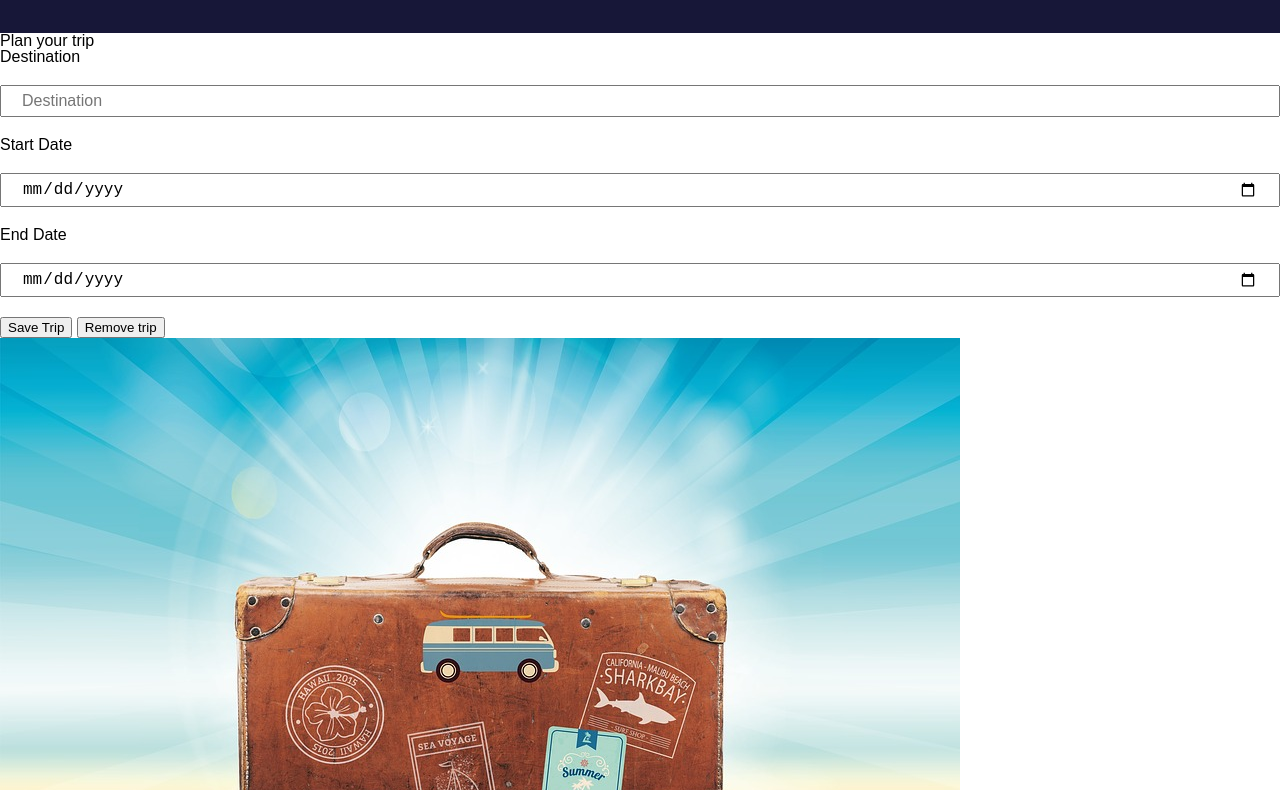
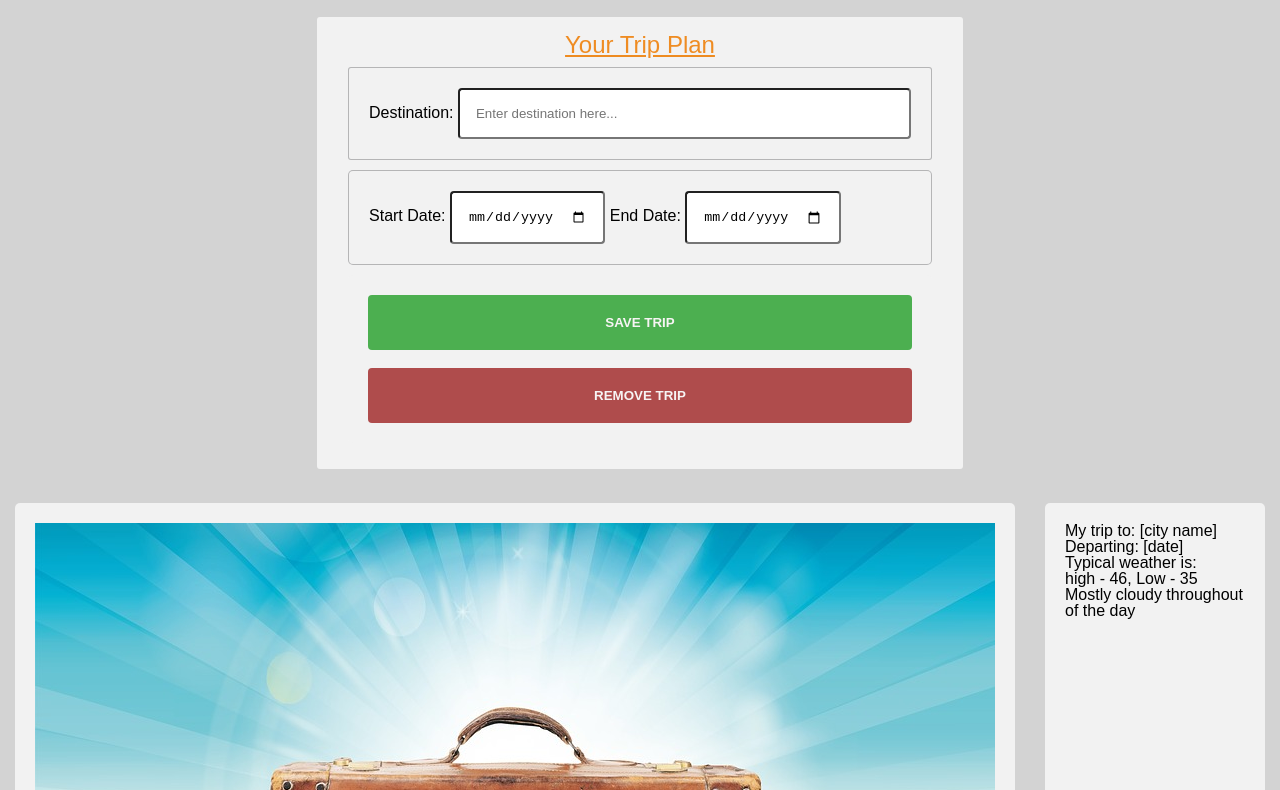
Before and after one commit to Sakaow/newcapstone, a website built with webpack: page src/client/views/index.html in a window 1280 px wide. Shown: the part 91-881 px from the top of the page. Built offline with nearby package versions, Linux system fonts and the light colour scheme.

Commit message:
style form

```diff
--- a/src/client/index.js
+++ b/src/client/index.js
@@ -6,5 +6,6 @@ import './styles/footer.scss'
 import './styles/form.scss'
 import './styles/header.scss'
 
+
+// export components here
 import './images/travel.jpg'
-// export components here
--- a/src/client/styles/base.scss
+++ b/src/client/styles/base.scss
@@ -1,16 +1,40 @@
+$bg-color: #f2f2f2;
+$shadow-color: #ffb6c1;
+$color: rgba(238, 133, 20, 0.94);
+
 body {
-  display: flex;
   font-family: 'Poppins', sans-serif;
-  flex-direction: column;
-  min-height: 100vh;
-  margin: 0;
+  background-color: lightgray;
+  height: 100%;
 }
 
-main {
-  flex: 2;
+h2 {
+  display: block;
+  color: $color;
+  font-size: 1.5rem;
+  text-align: center;
+  text-shadow: 2px 2x #ffb6c1;
+  text-decoration-line: underline;
 }
 
-section {
-  max-width: 800px;
-  margin: 50px auto;
+.container {
+  display: flex;
+  flex-direction: column;
+  justify-content: center;
+  flex-wrap: wrap;
+  align-items: center;
+  height: 100%;
 }
+
+.trips {
+  display: flex;
+  flex-direction: row;
+  // display: none;
+}
+
+div {
+  border-radius: 5px;
+  background-color: $bg-color;
+  padding: 20px;
+  margin: 10px 15px;
+}
--- a/src/client/styles/footer.scss
+++ b/src/client/styles/footer.scss
@@ -3,15 +3,16 @@ $text-color: #fff;
 
 footer {
   background-color: $base-color;
-  opacity: 0.5;
+  opacity: 0.8;
+  min-width: 50px;
   min-height: 50px;
 }
 
-h3 {
+footer > h3 {
   display: flex;
+  flex-direction: row;
   justify-content: center;
   text-transform: uppercase;
-  align-self: center;
   color: $text-color;
-  padding: 40px;
+  padding: 1.5rem;
 }
--- a/src/client/styles/form.scss
+++ b/src/client/styles/form.scss
@@ -1,68 +1,80 @@
 $base-color: #171738;
-$text-color: #fff;
+$text-color: rgb(247, 244, 244);
+$bg-color: #f2f2f2;
+$color: rgba(122, 122, 124, 0.5);
 
-.input-info {
-  display: flex;
-  flex-direction: column;
-  justify-content: center;
-  background: rgba(250, 120, 100, 0.6);
+form {
   border-radius: 3px;
-  min-width: auto;
-  min-height: 200px;
+  background-color: $bg-color;
+  padding: 1rem;
+  margin: 1.5rem;
+}
+
+// Destination input text
+#input-info {
+  border-radius: 3px;
+  min-width: 50%;
   font-size: 1rem;
+  border: 1px solid $color;
 
-  form {
-    border-radius: 3px;
-    padding: 1.5rem;
-  }
-
-  label {
-    margin-top: 10px;
-    font-weight: bold;
-  }
-
-  .myinput {
-    min-height: 50px;
-  }
-
-  .mybutton {
-    background: $base-color;
-    color: $text-color;
-    min-height: 50px;
-    text-transform: uppercase;
-    text-align: center;
+  input[type='text'],
+  select {
+    padding: 1rem;
+    display: inline-block;
+    border-radius: 4px;
+    box-sizing: border-box;
   }
 }
-.err_message {
-  // background: black;
-  font-size: 2rem;
-  color: red;
-  font-weight: bold;
-  text-align: center;
+
+// Date input
+#date-info {
+  border: 1px solid $color;
+  input[type='date'] {
+    padding: 1rem;
+    display: inline-block;
+    border-radius: 4px;
+    box-sizing: border-box;
+  }
 }
 
-input {
-  padding: 5px 20px;
+// Button submit
+button[type='submit'] {
   width: 100%;
-  line-height: 16px;
-  margin: 20px 0;
-  font-size: 1rem;
+  background-color: #4caf50;
+  font-weight: bold;
+  text-transform: uppercase;
+  color: $text-color;
+  padding: 20px;
+  // margin: 18px 0;
+  border: none;
+  border-radius: 4px;
+  cursor: pointer;
 }
 
-.output-info {
-  display: flex;
-  // justify-content: center;
-  flex-direction: column;
-  // align-items: center;
-  font-weight: bold;
-  font-size: 1rem;
-  border-radius: 3px;
-  min-height: 200px;
-  padding: 20px;
-  background: rgba(45, 3, 182, 0.5);
+button[type='submit']:hover {
+  background-color: #a6caa8;
+  color: #000;
 }
 
-.display {
+// Button remove
+.remove {
+  // display: none;
+  margin-top: 18px;
+}
+
+button[type='button'] {
+  width: 100%;
+  background-color: #af4c4c;
+  font-weight: bold;
+  text-transform: uppercase;
   color: $text-color;
-  font-size: 1.5rem;
+  padding: 20px;
+  border: none;
+  border-radius: 4px;
+  cursor: pointer;
 }
+
+button[type='button']:hover {
+  background-color: #cf9a9a;
+  color: #000;
+}
--- a/src/client/styles/header.scss
+++ b/src/client/styles/header.scss
@@ -7,7 +7,8 @@ header {
   background-color: $base-color;
   color: $text-color;
   min-height: 80px;
-  padding: 50px;
+  padding: 30px;
   font-size: 1.5rem;
   font-weight: bold;
+  text-transform: uppercase;
 }
--- a/src/client/views/index.html
+++ b/src/client/views/index.html
@@ -12,30 +12,31 @@
     <header>
         <h1>Travel App</h1>
     </header>
-    <main>
-        <article class="plan">
-            <h2>Plan your trip</h2>
+    <main class="container">
+        <section class="plan">
             <form method="post">
+                <h2>Your Trip Plan</h2>
                 <fieldset>
-                    <div class="form-group">
-                        <label for="destination">Destination</label>
-                        <input type="text" name="destination" id="destination" placeholder="Destination">
+                    <div class="form-group" id="input-info">
+                        <label for="destination">Destination:</label>
+                        <input type="text" name="destination" id="destination" size="50"
+                            placeholder="Enter destination here...">
                     </div>
-                    <div class="form-group">
-                        <label for="startDate">Start Date</label>
-                        <input type="date" name="startDate" id="startDate">
+                    <div class="form-group" id="date-info">
+                        <label for="startDate">Start Date:</label>
+                        <input type="date" name="startDate" id="startDate" size="40">
+
+                        <label for="endDate">End Date:</label>
+                        <input type="date" name="endDate" id="endDate" size="40">
                     </div>
-                    <div class="form-group">
-                        <label for="endDate">End Date</label>
-                        <input type="date" name="endDate" id="endDate">
-                    </div>
-
-                    <button type="submit" name="plan">Save Trip</button>
-                    <button type="submit" name="plan">Remove trip</button>
+                    <div class="button">
+                        <button type="submit" name="save">Save Trip</button> <br>
+                        <button type="button" name="remove" class="remove">Remove Trip</button>
+                    </div> <!-- end of button -->
                 </fieldset>
             </form>
-        </article>
-        <article class="trips">
+        </section>
+        <section class="trips">
             <div class="placeimage">
                 <img src="../images/travel.jpg" alt="travel baggage">
                 <!-- <img src="https://media.istockphoto.com/photos/model-airplane-and-a-globe-picture-id1209943630?k=20&m=1209943630&s=612x612&w=0&h=iffYPbYzhVEjy8K86ZCNVBOW7PzWByhFVboKkEL5anA=" alt="travel"> -->
@@ -43,15 +44,17 @@
             </div>
 
             <div class="content">
-                <h3>My trip to: [city name]</h3>
-                <h3>Departing: [date]</h3>
+                <p>My trip to: [city name]</p>
+                <p>Departing: [date]</p>
                 <p>Typical weather is:</p>
                 <p>high - 46, Low - 35</p>
                 <p>Mostly cloudy throughout of the day</p>
             </div>
-        </article>
+        </section>
     </main>
-    <footer> Travel App FEND capstone project</footer>
+    <footer>
+        <h3>Travel App FEND capstone project </h3>
+    </footer>
 </body>
 
 </html>
```
Also changed, not shown: src/server/index.js (+4 -4 lines).
